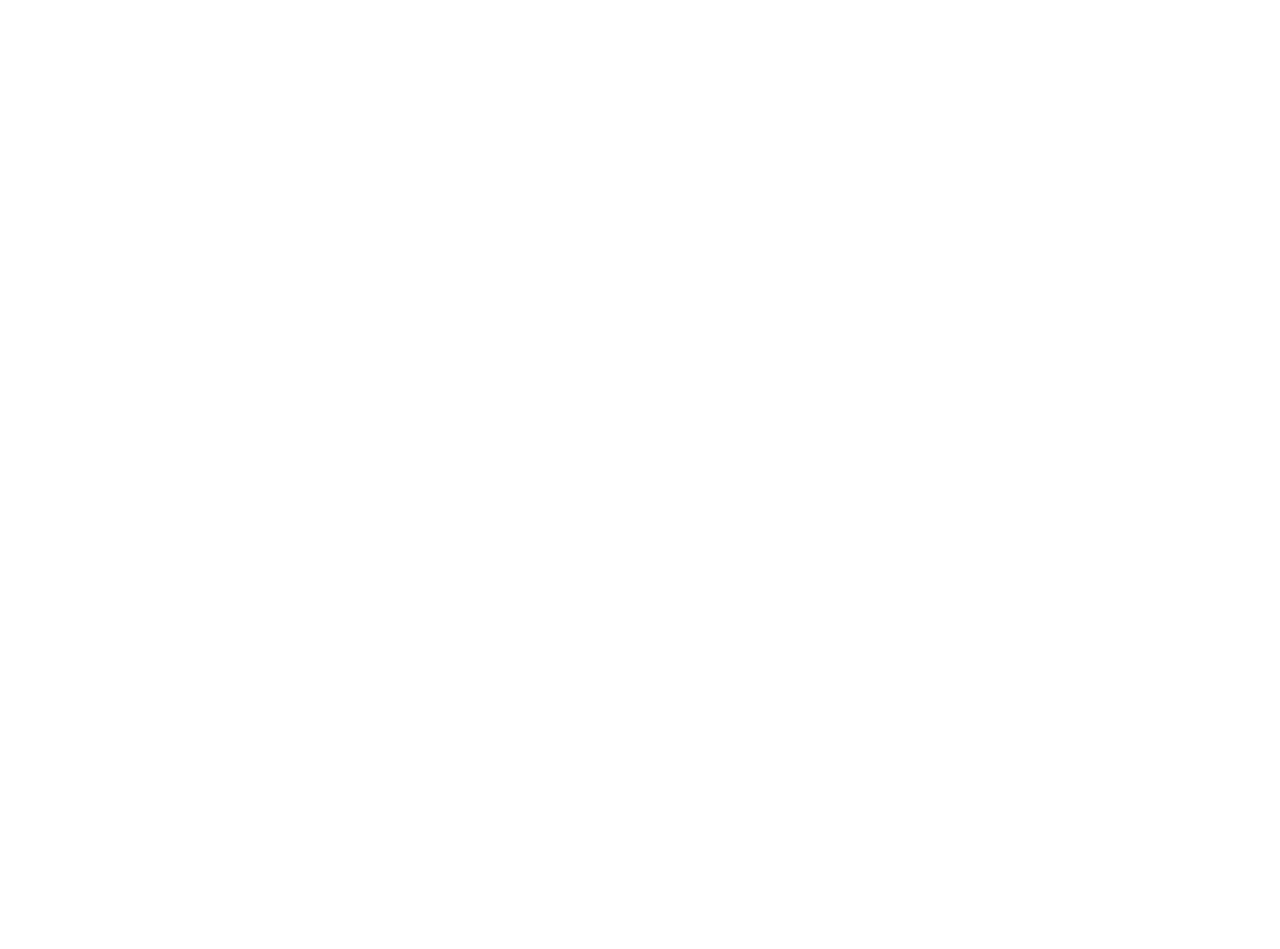
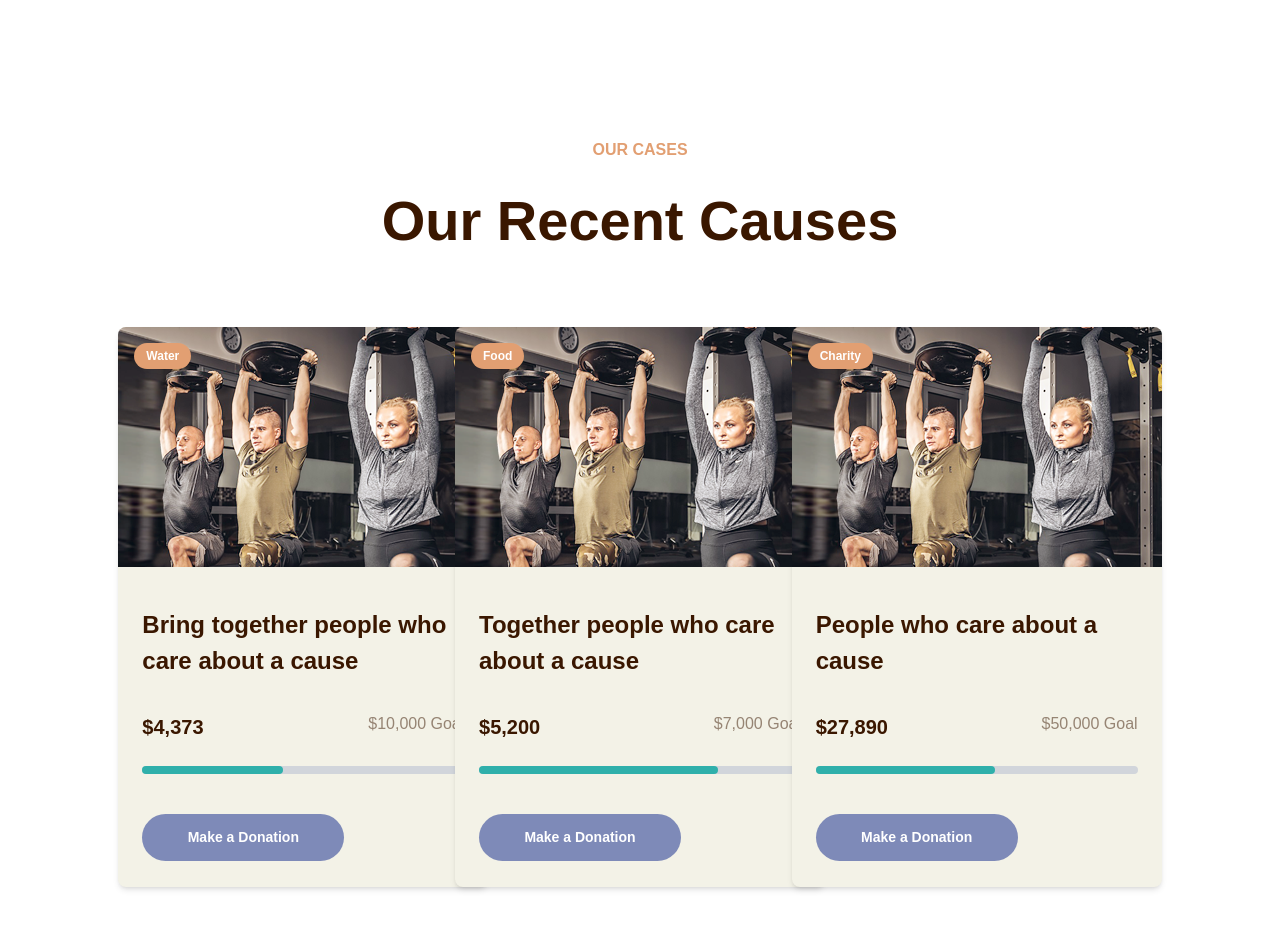
Before and after one commit to JamesGlik/CHARITY, a Next.js app in the folder my-app/: page / in a window 1280 px wide. Shown: the top 949 px of the page. Before the commit the page ends 800 px from the top, so only its background shows below. Built offline with nearby package versions, Linux system fonts and the light colour scheme.

Commit message:
added new section
added recent causes section

```diff
--- /dev/null
+++ b/my-app/components/atoms/Button/Button.tsx
@@ -0,0 +1,18 @@
+import React from 'react';
+
+type ButtonProps = {
+  text: string;
+  onClick?: () => void;
+  className?: string;
+};
+
+export default function Button({ text, onClick, className }: ButtonProps) {
+  return (
+    <button
+      className={`px-[28px] py-[13px] w-[202px] bg-[#7E8AB8] text-white text-[14px] font-semibold rounded-[24px] hover:text-[#7E8AB8] hover:bg-white ${className}`}
+      onClick={onClick}
+    >
+      {text}
+    </button>
+  );
+}
--- /dev/null
+++ b/my-app/components/atoms/ProgressBar/ProgressBar.tsx
@@ -0,0 +1,18 @@
+import React from 'react';
+
+type ProgressBarProps = {
+  progress: number;
+  goal: number;
+};
+
+export default function ProgressBar({ progress, goal }: ProgressBarProps) {
+  const percentage = (progress / goal) * 100;
+  return (
+    <div className="w-full h-2 bg-gray-300 rounded-[4px]">
+      <div
+        className="h-2 bg-[#2FB0AB] rounded-[4px]"
+        style={{ width: `${percentage}%` }}
+      ></div>
+    </div>
+  );
+}
--- /dev/null
+++ b/my-app/components/molecules/CauseCard/CauseCard.tsx
@@ -0,0 +1,40 @@
+import React from 'react';
+import Image from 'next/image';
+import Button from '../../atoms/Button/Button';
+import ProgressBar from '../../atoms/ProgressBar/ProgressBar';
+
+type CauseCardProps = {
+  category: string;
+  title: string;
+  raised: number;
+  goal: number;
+  imageSrc: string;
+};
+
+export default function CauseCard({ category, title, raised, goal, imageSrc }: CauseCardProps) {
+  return (
+    <div className="w-[370px] h-[560px] bg-[#F3F2E7] rounded-lg shadow-md">
+      <div className="relative w-full h-[240px]">
+        <Image src={imageSrc} alt={title} layout="fill" className="rounded-t-lg object-cover" />
+        <span className="absolute top-4 left-4 px-3 py-1 text-[12px] font-semibold text-white bg-[#E29F72] rounded-full">
+          {category}
+        </span>
+      </div>
+      <div className="p-6">
+        <h3 className="mt-4 text-[24px] font-bold text-[#3A1700]">{title}</h3>
+        <div className="mt-[33px] text-gray-600">
+          <div className="flex justify-between">
+            <p className="text-[#3A1700] text-[20px] font-bold">${raised.toLocaleString()}</p>
+            <p className=" text-[#3A170080]">${goal.toLocaleString()} Goal</p>
+          </div>
+        </div>
+        <div className="mt-[24px]">
+          <ProgressBar progress={raised} goal={goal} />
+        </div>
+        <div className="mt-[40px]">
+          <Button text="Make a Donation" className="" />
+        </div>
+      </div>
+    </div>
+  );
+}
--- /dev/null
+++ b/my-app/components/organisms/Example/Example.tsx
@@ -0,0 +1,36 @@
+import React from 'react';
+import RecentCauses from '../RecentCauses/RecentCauses';
+
+const Example = () => {
+  const causes = [
+    {
+      category: 'Water',
+      title: 'Bring together people who care about a cause',
+      raised: 4373,
+      goal: 10000,
+      imageSrc: '/recent_causes_image.png',
+    },
+    {
+      category: 'Food',
+      title: 'Together people who care about a cause',
+      raised: 5200,
+      goal: 7000,
+      imageSrc: '/recent_causes_image.png',
+    },
+    {
+      category: 'Charity',
+      title: 'People who care about a cause',
+      raised: 27890,
+      goal: 50000,
+      imageSrc: '/recent_causes_image.png',
+    },
+  ];
+
+  return (
+    <div>
+      <RecentCauses causes={causes} />
+    </div>
+  );
+};
+
+export default Example;
--- /dev/null
+++ b/my-app/components/organisms/RecentCauses/RecentCauses.tsx
@@ -0,0 +1,52 @@
+import React, { useState } from 'react';
+import CauseCard from '../../molecules/CauseCard/CauseCard';
+
+type RecentCausesProps = {
+  causes: {
+    category: string;
+    title: string;
+    raised: number;
+    goal: number;
+    imageSrc: string;
+  }[];
+};
+
+export default function RecentCauses({ causes }: RecentCausesProps) {
+  const [visibleCauses, setVisibleCauses] = useState(causes);
+  const [showAll, setShowAll] = useState(false);
+
+  const handleExploreAll = () => {
+    setShowAll(true);
+  };
+
+  return (
+    <section className="pt-[138px] pb-[112px] bg-white">
+      <div className="mx-auto px-4 text-center">
+        <h2 className="text-[16px] font-semibold text-[#E29F72]">OUR CASES</h2>
+        <h3 className="mt-[17px] text-[56px] font-bold text-[#3A1700]">Our Recent Causes</h3>
+      </div>
+      <div className="mt-[64px] grid grid-cols-1 md:grid-cols-2 lg:grid-cols-3 px-[135px] justify-items-center">
+        {visibleCauses.map((cause, index) => (
+          <CauseCard key={index} {...cause} />
+        ))}
+
+        {showAll &&
+          causes.map((cause, index) => (
+            <div key={index} className="mt-8">
+              <CauseCard {...cause} />
+            </div>
+          ))}
+      </div>
+      {!showAll && (
+        <div className="mt-[64px] text-center">
+          <button
+            onClick={handleExploreAll}
+            className="px-6 py-2 w-[170px] text-[#7E8AB8] border border-[#7E8AB8] rounded-[24px] hover:bg-[#7E8AB8] hover:text-white"
+          >
+            Explore All
+          </button>
+        </div>
+      )}
+    </section>
+  );
+}
--- a/my-app/pages/index.tsx
+++ b/my-app/pages/index.tsx
@@ -1,9 +1,10 @@
 import React from 'react'
+import Example from '../components/organisms/Example/Example'
 
 const index = () => {
   return (
-    <div className="container m-auto px-4">
-
+    <div className="container m-auto w-full ">
+      <Example/>
     </div>
   )
 }
```
